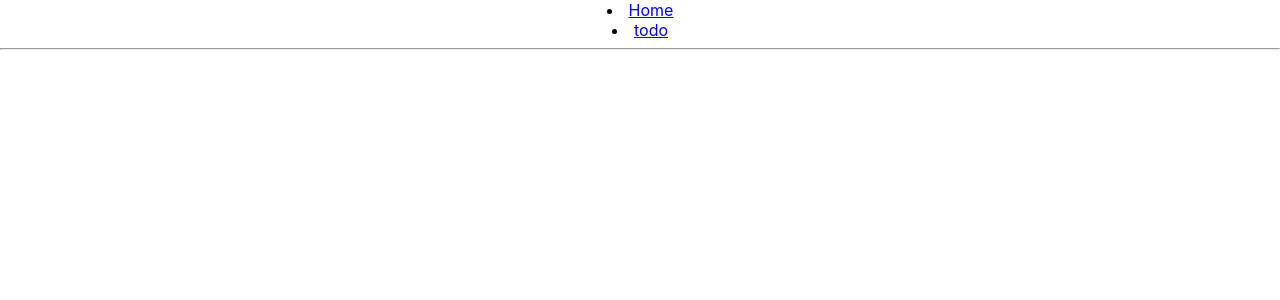
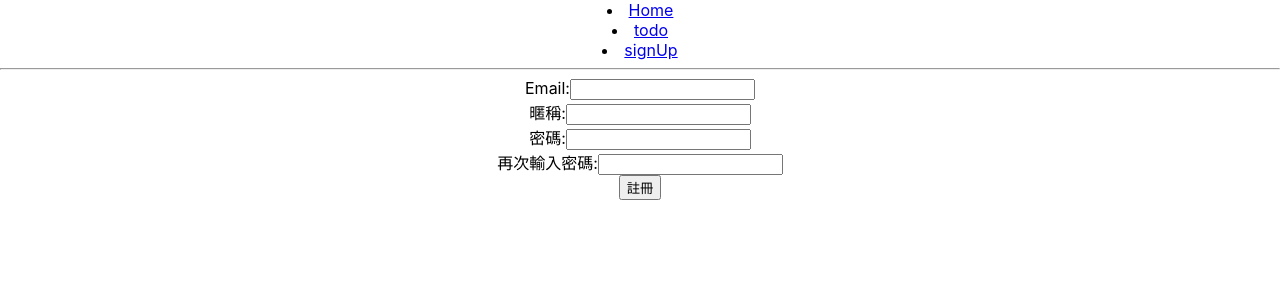
Before and after one commit to doraHLC/React-Todolist, a React (Create React App) app: page /signUp in a window 1280 px wide. Before the commit this address had no page. Shown: the top 300 px of the page. Built offline with nearby package versions, Linux system fonts and the light colour scheme.

Commit message:
add signup

```diff
--- a/src/App.js
+++ b/src/App.js
@@ -2,6 +2,7 @@ import logo from './logo.svg';
 import './App.css';
 import Todo from './components/PageTodo';
 import Home from './components/PageHome';
+import SignUp from './components/SignUp';
 import { Routes, Route, Link } from "react-router-dom";
 function App() {
   return (
@@ -13,11 +14,15 @@ function App() {
         <li>
           <Link to="/todo">todo</Link>
         </li>
+        <li>
+          <Link to="/signUp">signUp</Link>
+        </li>
       </nav>
       <hr/>
       <Routes>
         <Route path="/" element={<Home />} />
         <Route path="todo" element={<Todo />} />
+        <Route path="signUp" element={<SignUp />} />
       </Routes>
 
     </div>
--- /dev/null
+++ b/src/components/SignUp.js
@@ -0,0 +1,101 @@
+import { useState } from 'react';
+import { useNavigate } from "react-router-dom";
+function SignUp() {
+    const navigate = useNavigate();
+    const [data,setData] = useState(
+        {
+            valid: false,
+            passwordConfirm: '',
+            form:{
+                email:'',
+                nickname:'',
+                password:''
+            }
+        }
+    )
+    // useEffect(() => {
+    //     // 使用瀏覽器 API 更新文件標題
+    //     const _url = "https://todoo.5xcamp.us/users";
+    //     fetch(_url,{
+    //         method: 'POST',
+    //         data: JSON.stringify(data.form)
+    //     })
+    //     .then(res=>res.json())
+    //     .then(res=>{
+    //         console.log(res)
+    //     })
+    //   },[data.valid]);
+    const signUpValue = (e)=>{
+        const {value,name} = e.target
+        let thisData = Object.assign({},data);
+        thisData.form[name] = value;
+        setData(thisData);
+        console.log(thisData);
+    }
+    const checkPasword = (e)=>{
+        const {value} = e.target
+        let thisData = Object.assign({},data);
+        thisData.passwordConfirm = value;
+        setData(thisData);
+    }
+    const onSignUp = (e)=>{
+        if(data.form.password===data.passwordConfirm){
+            console.log("密碼一致");
+            let thisData = Object.assign({},data);
+            thisData.valid = true;
+            setData(thisData);
+            // 使用瀏覽器 API 更新文件標題
+            const _url = "https://todoo.5xcamp.us/users";
+            console.log({
+                user: data.form
+            });
+            let myHeaders = new Headers();
+            myHeaders.append("Content-Type", "application/json");
+            fetch(_url,{
+                method: 'POST',
+                headers:{
+                    'Content-Type': 'application/json'
+                },
+                body: JSON.stringify({
+                    user: data.form
+                })
+            })
+            .then(res=>{
+                console.log(res.headers.get("authorization"));
+                localStorage.setItem("token",res.headers.get("authorization"));
+                return res.json()
+            })
+            .then(res=>{
+                navigate('/todo')
+            })
+        }else{
+            console.log("密碼不一致");
+        }
+    }
+
+    return (
+      <main>
+       <div className="form-control">
+           <label htmlFor="email">Email:</label>
+           <input type="text" onChange={signUpValue} name="email" id="email" />
+       </div>
+       <div className="form-control">
+           <label htmlFor="nickName">暱稱:</label>
+           <input type="text" onChange={signUpValue} name="nickname" id="nickName" />
+       </div>
+       <div className="form-control">
+           <label htmlFor="password">密碼:</label>
+           <input type="password" onChange={signUpValue} name="password" id="password" />
+       </div>
+       <div className="form-control">
+           <label htmlFor="passwordConfirm">再次輸入密碼:</label>
+           <input type="password" onBlur={checkPasword} name="passwordConfirm" id="passwordConfirm" />
+       </div>
+       <div className="form-control">
+           <input type="button" value="註冊" onClick={onSignUp} />
+       </div>
+      </main>
+    );
+  }
+
+  export default SignUp;
```
